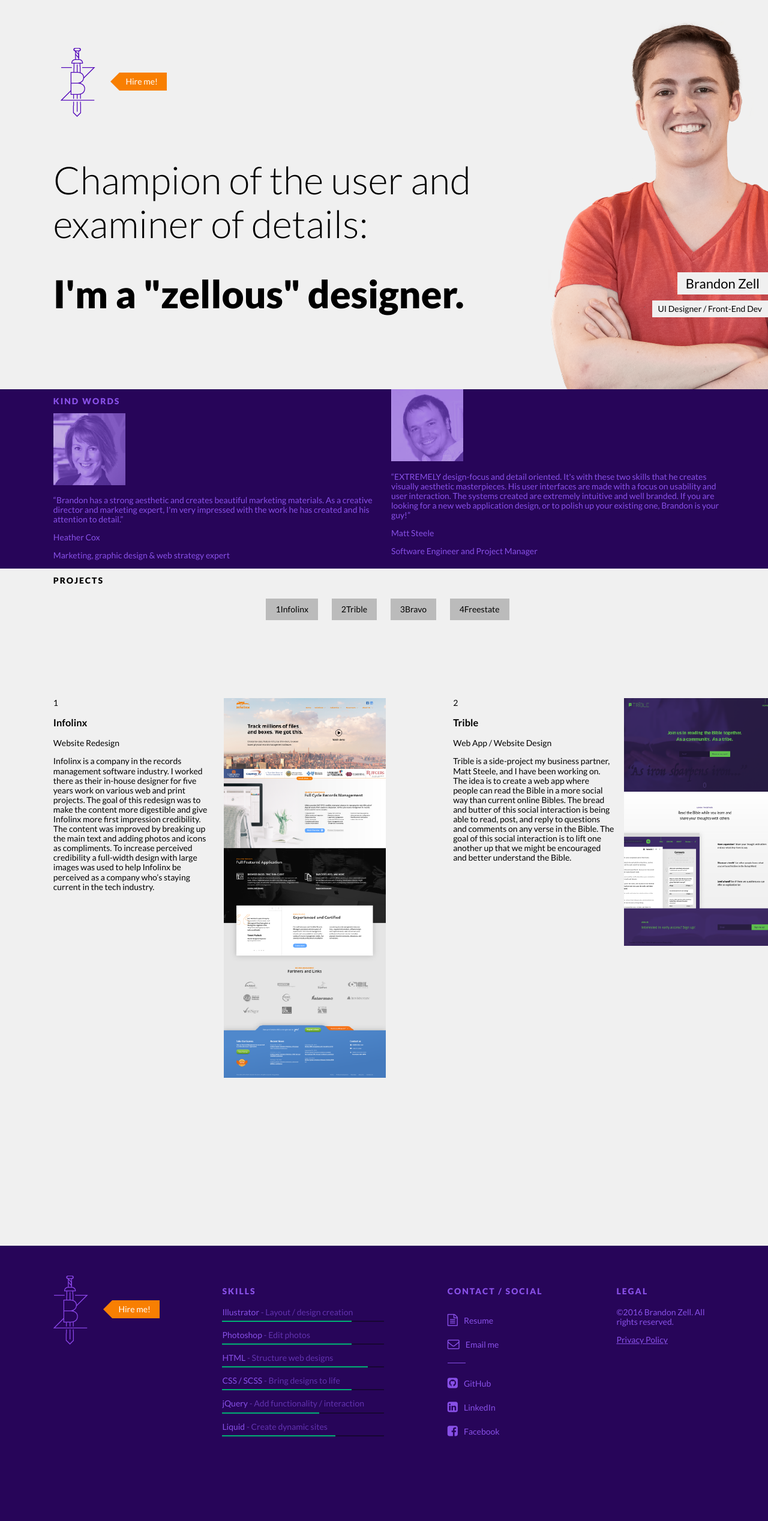
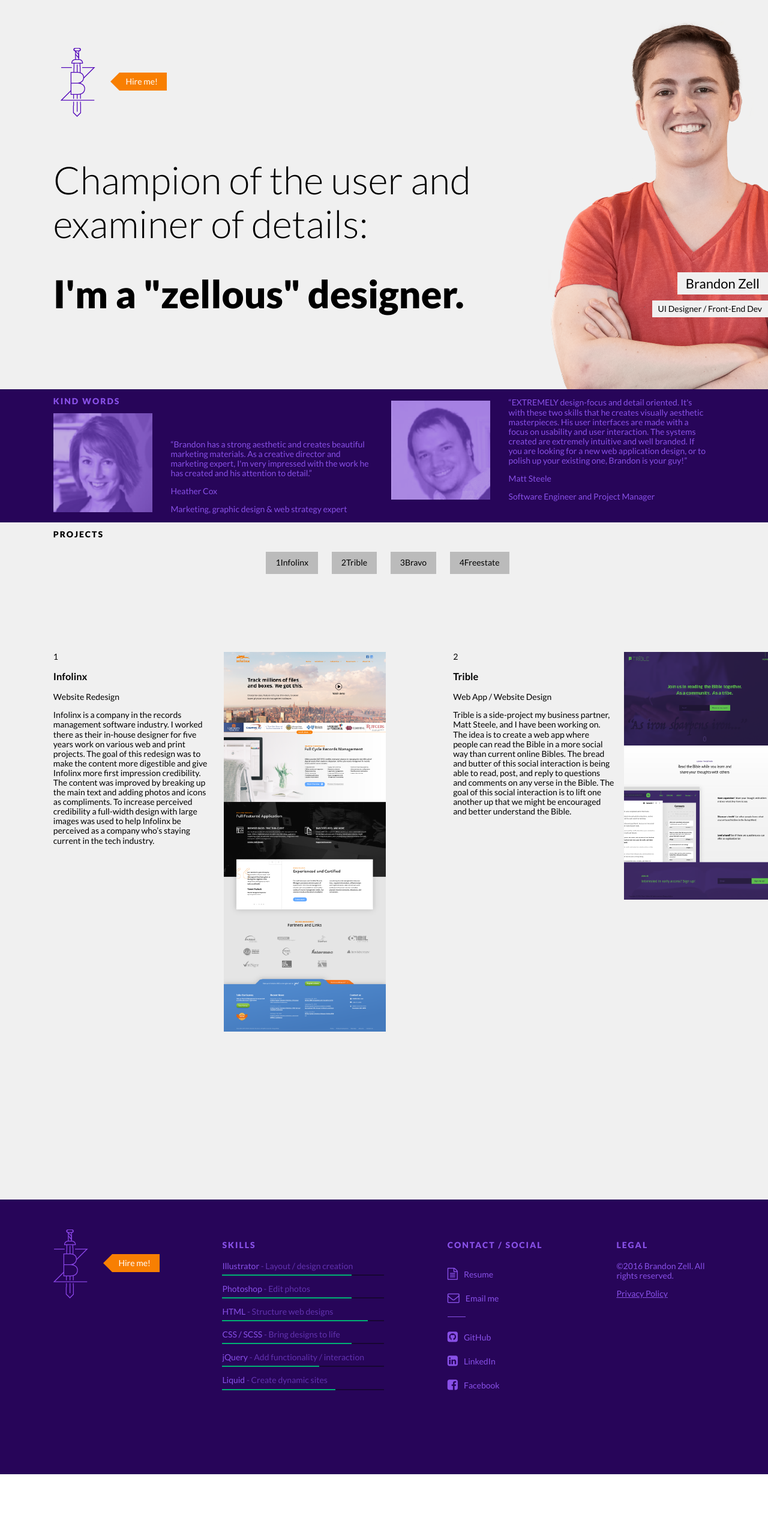
Before and after one commit to bzle/brandonz-me, a Jekyll site: the page built from index.html, in a window 1280 px wide. Shown: the whole page at 60% size. Built offline with Jekyll 4.4.1, drawn with Linux system fonts in a browser that asks for light colours; nearby versions of some CDN libraries; after the commit the page ends 2458 px from its top, so only the background shows below that.

Commit message:
Updated '/css/style.scss' via CloudCannon

```diff
--- a/css/style.scss
+++ b/css/style.scss
@@ -850,12 +850,12 @@ header {
 }
 .referral__img {
     display: inline-block;
-    width: 120px;
-    height: 120px;
+    width: 30%;
 }
 .referral__text {
     display: inline-block;
-    width: calc(100% -120px);
+    margin-left: 5%;
+    width: 60%;
 }
 .kind-words-section, footer {
     background-color: $purple;
```
